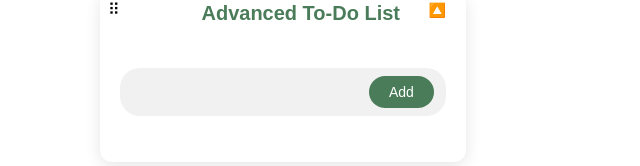
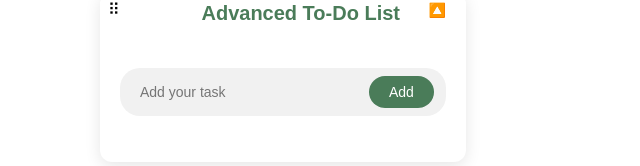
Before and after one commit to iKuzenkov/todo-app-react, a React (Create React App) app: page / in a window 1280 px wide. Shown: the part 148-314 px from the top of the page, without its empty margins (0-640 px from the left). Built offline with nearby package versions, Linux system fonts and the light colour scheme.

Commit message:
object destructuring

```diff
--- a/src/App.jsx
+++ b/src/App.jsx
@@ -5,7 +5,7 @@ const data = {
   textButton: "Add",
   inputPlaceholderFirstShow: "Add your task",
   inputPlaceholderSecondShow: "Please, add task",
-  trashEmoji: "❌",
+  deletedEmoji: "❌",
   copyEmoji: "📋",
   editEmoji: "✏️",
   copyMessege: "Copied!✅",
--- a/src/main/InputRow.jsx
+++ b/src/main/InputRow.jsx
@@ -1,4 +1,10 @@
-function InputRow({ data, inputValue, placeholder, setInputValue, addTask }) {
+function InputRow({
+  data: { textButton },
+  inputValue,
+  placeholder,
+  setInputValue,
+  addTask,
+}) {
   return (
     <>
       <div className="row">
@@ -8,7 +14,7 @@ function InputRow({ data, inputValue, placeholder, setInputValue, addTask }) {
           placeholder={placeholder}
           onChange={(e) => setInputValue(e.target.value)}
         />
-        <button onClick={addTask}>{data.textButton}</button>
+        <button onClick={addTask}>{textButton}</button>
       </div>
     </>
   );
--- a/src/main/TaskList.jsx
+++ b/src/main/TaskList.jsx
@@ -1,5 +1,5 @@
 function TaskList({
-  data,
+  data: { editEmoji, copyEmoji, copyMessege, deletedEmoji },
   tasks,
   toggleTask,
   deleteTask,
@@ -15,7 +15,6 @@ function TaskList({
       {tasks.map((task, index) => (
         <li key={index} className={task.checked ? "checked" : ""}>
           <span className="checkbox" onClick={() => toggleTask(index)}></span>
-
           <div className="task-row">
             <span
               className="task-text"
@@ -36,9 +35,8 @@ function TaskList({
                   editTask(index);
                 }}
               >
-                {data.editEmoji}
+                {editEmoji}
               </span>
-
               <div className="copy-container">
                 <span
                   className="copy-btn"
@@ -47,13 +45,12 @@ function TaskList({
                     copyTask(index);
                   }}
                 >
-                  {data.copyEmoji}
+                  {copyEmoji}
                 </span>
                 {copiedIndex === index && (
-                  <span className="copy-msg">{data.copyMessege}</span>
+                  <span className="copy-msg">{copyMessege}</span>
                 )}
               </div>
-
               <input
                 type="color"
                 className="change-color"
@@ -61,7 +58,6 @@ function TaskList({
                 onClick={(e) => e.stopPropagation()}
                 onChange={(e) => changeColor(index, e.target.value)}
               />
-
               <span
                 className="delete-btn"
                 onClick={(e) => {
@@ -69,7 +65,7 @@ function TaskList({
                   deleteTask(index);
                 }}
               >
-                {data.trashEmoji}
+                {deletedEmoji}
               </span>
             </div>
           </div>
--- a/src/main/container/Main.jsx
+++ b/src/main/container/Main.jsx
@@ -3,8 +3,14 @@ import "./Main.css";
 import InputRow from "../InputRow";
 import TaskList from "../TaskList";
 
-function Main(props) {
-  const data = props.data;
+function Main({ data }) {
+  const {
+    inputPlaceholderFirstShow,
+    inputPlaceholderSecondShow,
+    title,
+    hide,
+    show,
+  } = data;
 
   const [tasks, setTasks] = useState(() => {
     try {
@@ -16,7 +22,7 @@ function Main(props) {
   });
 
   const [inputValue, setInputValue] = useState("");
-  const [placeholder, setPlaceholder] = useState(data.inputPlaceholder);
+  const [placeholder, setPlaceholder] = useState(inputPlaceholderFirstShow);
   const [copiedIndex, setCopiedIndex] = useState(null);
   const [collapsed, setCollapsed] = useState(false);
   const panelRef = useRef(null);
@@ -66,7 +72,7 @@ function Main(props) {
 
   const addTask = () => {
     if (inputValue.trim() === "") {
-      setPlaceholder(data.inputPlaceholderSecondShow);
+      setPlaceholder(inputPlaceholderSecondShow);
       return;
     } else {
       const newTask = {
@@ -78,7 +84,7 @@ function Main(props) {
 
       setTasks([...tasks, newTask]);
       setInputValue("");
-      setPlaceholder(data.inputPlaceholderFirstShow);
+      setPlaceholder(inputPlaceholderFirstShow);
     }
   };
 
@@ -122,13 +128,8 @@ function Main(props) {
   const copyTask = async (index) => {
     const taskToCopy = tasks[index];
     if (taskToCopy) {
-      try {
-        await navigator.clipboard.writeText(taskToCopy.text);
-        console.log("Copied: ", taskToCopy.text);
-        lastEffect(index);
-      } catch (err) {
-        console.log("Copy failed: ", err);
-      }
+      await navigator.clipboard.writeText(taskToCopy.text);
+      lastEffect(index);
     }
   };
 
@@ -152,7 +153,7 @@ function Main(props) {
       <div className="draggable-wrapper" ref={panelRef}>
         <div className="todo-app">
           <div className="title">
-            <h2>{data.title}</h2>
+            <h2>{title}</h2>
           </div>
           <div className="drag-icon" ref={dragHandleRef}>
             ⠿
@@ -161,7 +162,7 @@ function Main(props) {
             className="hide-show"
             onClick={() => setCollapsed(!collapsed)}
           >
-            {collapsed ? `${data.hide}` : `${data.show}`}
+            {collapsed ? `${hide}` : `${show}`}
           </button>
           <InputRow
             data={data}
```
